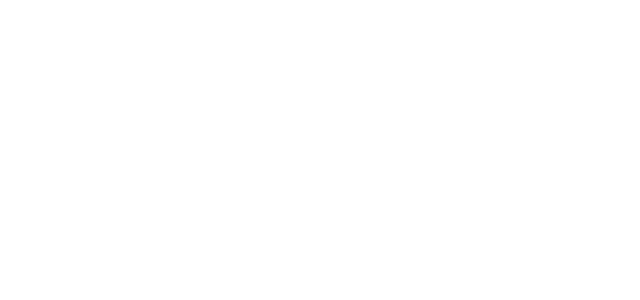
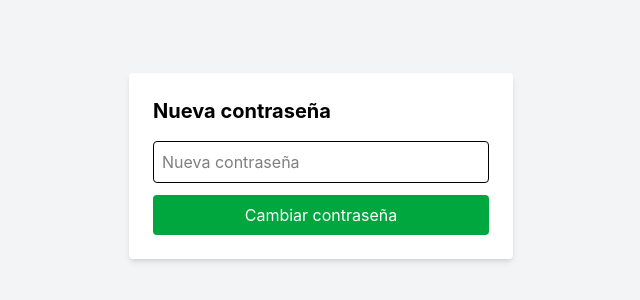
Before and after one commit to Svarium/todo-app-front, a React (Vite) app: page /reset-password in a window 1280 px wide. Before the commit this address had no page. Shown: the part 234-534 px from the top of the page, without its empty margins (319-959 px from the left). Built offline with nearby package versions, Linux system fonts and the light colour scheme.

Commit message:
reset password done

```diff
--- a/src/App.jsx
+++ b/src/App.jsx
@@ -3,6 +3,8 @@
 import Login from "./pages/Login";
 import VerifyEmail from "./pages/VerifyEmail";
 import Home from "./pages/Home";
+import ForgotPassword from "./pages/ForgotPassword";
+import ResetPassword from "./pages/ResetPassword";
 
 function App() {
   return (
@@ -10,7 +12,9 @@
       <Route path="/" element={<Register />} />
       <Route path="/login" element={<Login />} />
       <Route path="/verify-email" element={<VerifyEmail />} />
-        <Route path="/home" element={<Home />} />
+      <Route path="/home" element={<Home />} />
+      <Route path="/forgot-password" element={<ForgotPassword />} />
+      <Route path="/reset-password" element={<ResetPassword />} />
     </Routes>
   );
 }
--- /dev/null
+++ b/src/pages/ForgotPassword.jsx
@@ -0,0 +1,57 @@
+import { useState } from "react";
+
+const API = "http://localhost:3002/api/v1";
+
+const ForgotPassword = () => {
+  const [email, setEmail] = useState("");
+  const [message, setMessage] = useState(null);
+  const [error, setError] = useState(null);
+
+  const handleSubmit = async (e) => {
+    e.preventDefault();
+    setMessage(null);
+    setError(null);
+
+    const res = await fetch(`${API}/request-password-reset`, {
+      method: "POST",
+      headers: { "Content-Type": "application/json" },
+      body: JSON.stringify({ email }),
+    });
+
+    const data = await res.json();
+    if (res.ok) {
+      setMessage(data.message || "Email enviado");
+    } else {
+      setError(data.message || "Error");
+    }
+  };
+
+  return (
+    <div className="min-h-screen flex items-center justify-center bg-gray-100 p-4">
+      <form
+        onSubmit={handleSubmit}
+        className="bg-white p-6 rounded shadow-md w-full max-w-sm"
+      >
+        <h2 className="text-xl font-bold mb-4">Recuperar contraseña</h2>
+
+        <input
+          type="email"
+          placeholder="Tu email"
+          className="w-full p-2 border mb-3 rounded"
+          value={email}
+          onChange={(e) => setEmail(e.target.value)}
+          required
+        />
+
+        <button className="w-full bg-blue-600 text-white py-2 rounded">
+          Enviar instrucciones
+        </button>
+
+        {message && <p className="text-green-600 mt-3">{message}</p>}
+        {error && <p className="text-red-500 mt-3">{error}</p>}
+      </form>
+    </div>
+  );
+};
+
+export default ForgotPassword;
--- a/src/pages/Home.jsx
+++ b/src/pages/Home.jsx
@@ -20,6 +20,11 @@
       >
         Cerrar sesión
       </button>
+      <button onClick={navigate('/forgot-password')}
+       className="bg-blue-500 text-white px-4 py-2 rounded mt-4"
+      >
+          Reset Password
+      </button>
     </div>
   );
 };
--- /dev/null
+++ b/src/pages/ResetPassword.jsx
@@ -0,0 +1,64 @@
+import { useSearchParams, useNavigate } from "react-router-dom";
+import { useState } from "react";
+
+const API = "http://localhost:3002/api/v1";
+
+const ResetPassword = () => {
+  const [params] = useSearchParams();
+  const [password, setPassword] = useState("");
+  const [message, setMessage] = useState(null);
+  const [error, setError] = useState(null);
+  const navigate = useNavigate();
+
+  const token = params.get("token");
+
+  const handleSubmit = async (e) => {
+    e.preventDefault();
+    setMessage(null);
+    setError(null);
+
+    const res = await fetch(`${API}/reset-password/${token}`, {
+      method: "POST",
+      headers: { "Content-Type": "application/json" },
+      body: JSON.stringify({ newPassword: password }),
+    });
+
+    const data = await res.json();
+
+    if (res.ok) {
+      setMessage(data.message || "Contraseña actualizada");
+      setTimeout(() => navigate("/login"), 2500);
+    } else {
+      setError(data.message || "Error al actualizar");
+    }
+  };
+
+  return (
+    <div className="min-h-screen flex items-center justify-center bg-gray-100 p-4">
+      <form
+        onSubmit={handleSubmit}
+        className="bg-white p-6 rounded shadow-md w-full max-w-sm"
+      >
+        <h2 className="text-xl font-bold mb-4">Nueva contraseña</h2>
+
+        <input
+          type="password"
+          placeholder="Nueva contraseña"
+          className="w-full p-2 border mb-3 rounded"
+          value={password}
+          onChange={(e) => setPassword(e.target.value)}
+          required
+        />
+
+        <button className="w-full bg-green-600 text-white py-2 rounded">
+          Cambiar contraseña
+        </button>
+
+        {message && <p className="text-green-600 mt-3">{message}</p>}
+        {error && <p className="text-red-500 mt-3">{error}</p>}
+      </form>
+    </div>
+  );
+};
+
+export default ResetPassword;
```
